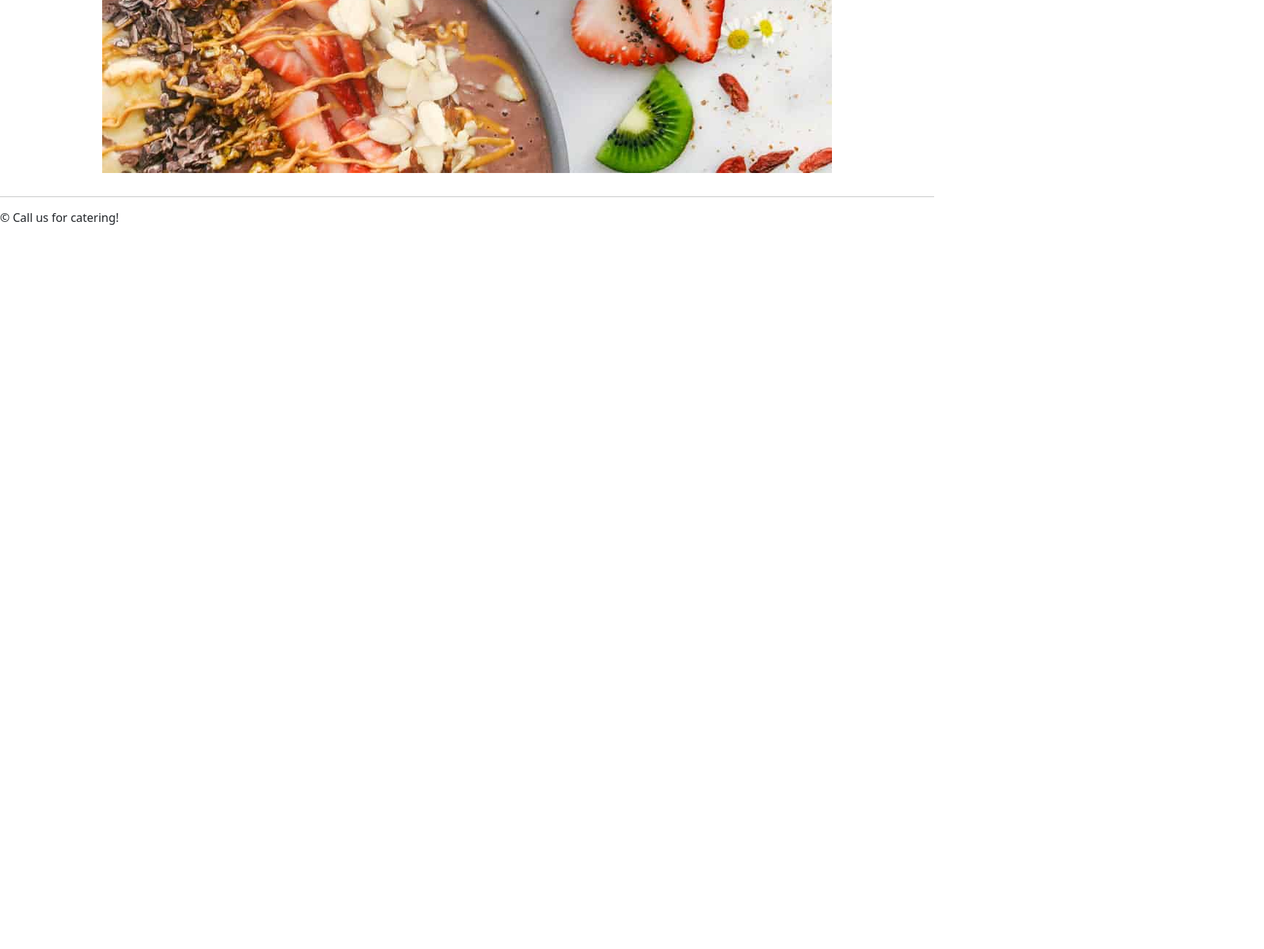
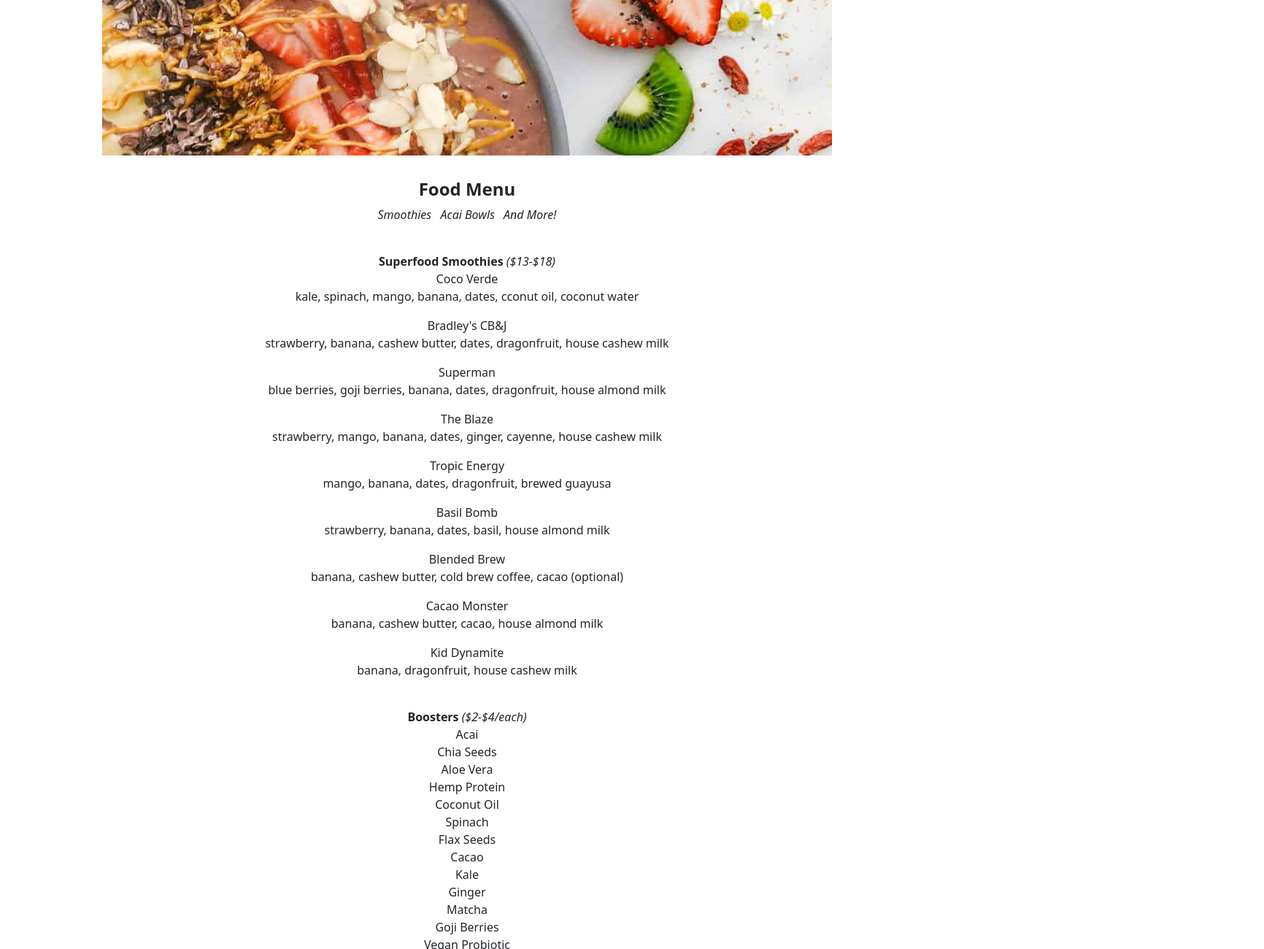
Before and after one commit to sprihasakshi/WebsiteChallange, a plain HTML site: page index.html in a window 1280 px wide. Shown: the part 1500-2800 px from the top of the page at 73% size, 1732 px wide, since content can reach past the window. Before the commit the page ends 1842 px from the top, so only its background shows below. Drawn offline with nearby package versions, Linux system fonts and the light colour scheme.

Commit message:
Update index.html

```diff
--- a/index.html
+++ b/index.html
@@ -29,15 +29,15 @@
         <div class="collapse navbar-collapse" id="navbarSupportedContent">
           <ul class="navbar-nav ms-auto mb-2 mb-lg-0">
             <li class="nav-item">
-              <a class="nav-link active" aria-current="page" href="#">Home Page</a>
+              <a class="nav-link active" aria-current="page" href="#Home">Home Page</a>
             </li>
 
             <li class="nav-item">
-              <a class="nav-link" href="#">Order Online</a>
+              <a class="nav-link" href="#Menu">Our Menu</a>
             </li>
 
             <li class="nav-item">
-              <a class="nav-link" href="#">Contact Us</a>
+              <a class="nav-link" href="#Contact">Contact Us</a>
             </li>
 
           </ul>
@@ -48,6 +48,7 @@
     <!--
       PAGE CONTENTS
     -->
+    <div id="Home">
     <figure class="text-center">
     <div class="container" style="margin-top:2em;">
 
@@ -58,14 +59,105 @@
       <em>  Washington DC | Rosslyn | New York | New Jersey </em>
  <br>
  <br>
- <br>
+
       <img src="images/acai_bowls.jpg" alt="acai bowl">
 
+
+      <div id="Menu">
+
+        <figure class="text-center">
+            <div class="container" style="margin-top:2em;">
+
+              <div>
+                <h4> <strong> Food Menu </strong> </h4>
+              </div>
+
+
+
+
+              <em>  <ul class="list-inline">
+                <li class="list-inline-item">Smoothies</li>
+                <li class="list-inline-item">Acai Bowls</li>
+                <li class="list-inline-item">And More!</li>
+              </ul> </em> </figure>
+
+              <br>
+
+              <ul class="list-unstyled">
+              <li> <strong> Superfood Smoothies </strong> <em> ($13-$18)</em>
+
+                  <li>Coco Verde   <p class="fw-lighter">kale, spinach, mango, banana, dates, cconut oil, coconut water</p> </li>
+                  <li>Bradley's CB&J  <p class="fw-lighter">strawberry, banana, cashew butter, dates, dragonfruit, house cashew milk</p> </li>
+                  <li>Superman  <p class="fw-lighter">blue berries, goji berries, banana, dates, dragonfruit, house almond milk</p> </li>
+                  <li>The Blaze <p class="fw-lighter">strawberry, mango, banana, dates, ginger, cayenne, house cashew milk</p> </li>
+                  <li>Tropic Energy  <p class="fw-lighter"> mango, banana, dates, dragonfruit, brewed guayusa</p> </li>
+                  <li>Basil Bomb  <p class="fw-lighter"> strawberry, banana, dates, basil, house almond milk</p> </li> </li>
+                  <li>Blended Brew  <p class="fw-lighter"> banana, cashew butter, cold brew coffee, cacao (optional) </p> </li>
+                  <li>Cacao Monster   <p class="fw-lighter"> banana, cashew butter, cacao, house almond milk</p> </li>
+                  <li>Kid Dynamite  <p class="fw-lighter"> banana, dragonfruit, house cashew milk</p> </li>
+                </ul>
+              </li>
+
+              <br>
+              <ul class="list-unstyled">
+              <li> <strong> Boosters </strong> <em> ($2-$4/each)</em>
+
+                  <li>Acai</li>
+                  <li>Chia Seeds</li>
+                  <li>Aloe Vera</li>
+                  <li>Hemp Protein</li>
+                  <li>Coconut Oil</li>
+                  <li>Spinach</li>
+                  <li>Flax Seeds</li>
+                  <li>Cacao</li>
+                  <li>Kale</li>
+                  <li>Ginger</li>
+                  <li>Matcha</li>
+                  <li>Goji Berries</li>
+                  <li>Vegan Probiotic</li>
+                  <li>Wheatgrass</li>
+                  <li>Maca</li>
+                </ul>
+              </li>
+
+              <br>
+              <ul class="list-unstyled">
+              <li> <strong> Acai Bowls and More </strong> <em> ($15-$20)</em>
+
+                  <li>Acai Smoothie Bowl <p class="fw-lighter"> Pick any smoothie to use as the base for your bowl. Smoothie bowls come blended with acai and topped with fruit and our house granola</p> </li>
+                  <li>Gluten-Free Oats Bowl  <p class="fw-lighter"> Oats soaked in our house cashew milk, served cold, choice of 2 toppings included </p> </li>
+                  <li>Quinoa Bowl  <p class="fw-lighter"> Quinoa cooked in our house cashew milk, served cold, choice of 2 toppings included </p> </li>
+                  <li>Combination Bowl  <p class="fw-lighter"> Combination of oats and quinoa, served cold, choice of 2 toppings included </p> </li>
+                  <li>Vanilla Cashew Parfait  <p class="fw-lighter"> A vegan take on Greek-style yogurt, loaded with probiotics and topped with berries and our house granola</p> </li>
+                  <li>Chia Seed Pudding  <p class="fw-lighter"> Available in Strawberry, Chocolate, Vanilla Goji, and Vanilla Matcha flavors </p> </li>
+                  <li>House Granola  <p class="fw-lighter"> You asked for it, so we've made our granola available in 16 oz containers </p> </li>
+                </ul>
+              </li>
+
+              <br>
+
+                   <img src="images/brochure-inside.png" alt="acai bowl">
+
+
+
+
+
+      </div>
+
+      </div>
+<br>
+      <div id="Contact">
+        <div>
+            <h4> <strong> Contact Us </strong> </h4>
+          </div>
+    Contact us for bulk orders and catering! <br>
+          <em>  222-222-2222 | foodhaven@foodhaven.org </em>
+        </div>
     </figure>
 
       <footer style="margin-top:2em; margin-bottom:2em;">
         <hr>
-        &copy; Call us for catering!
+        &copy; Food Haven
       </footer>
     </div>
 
```
